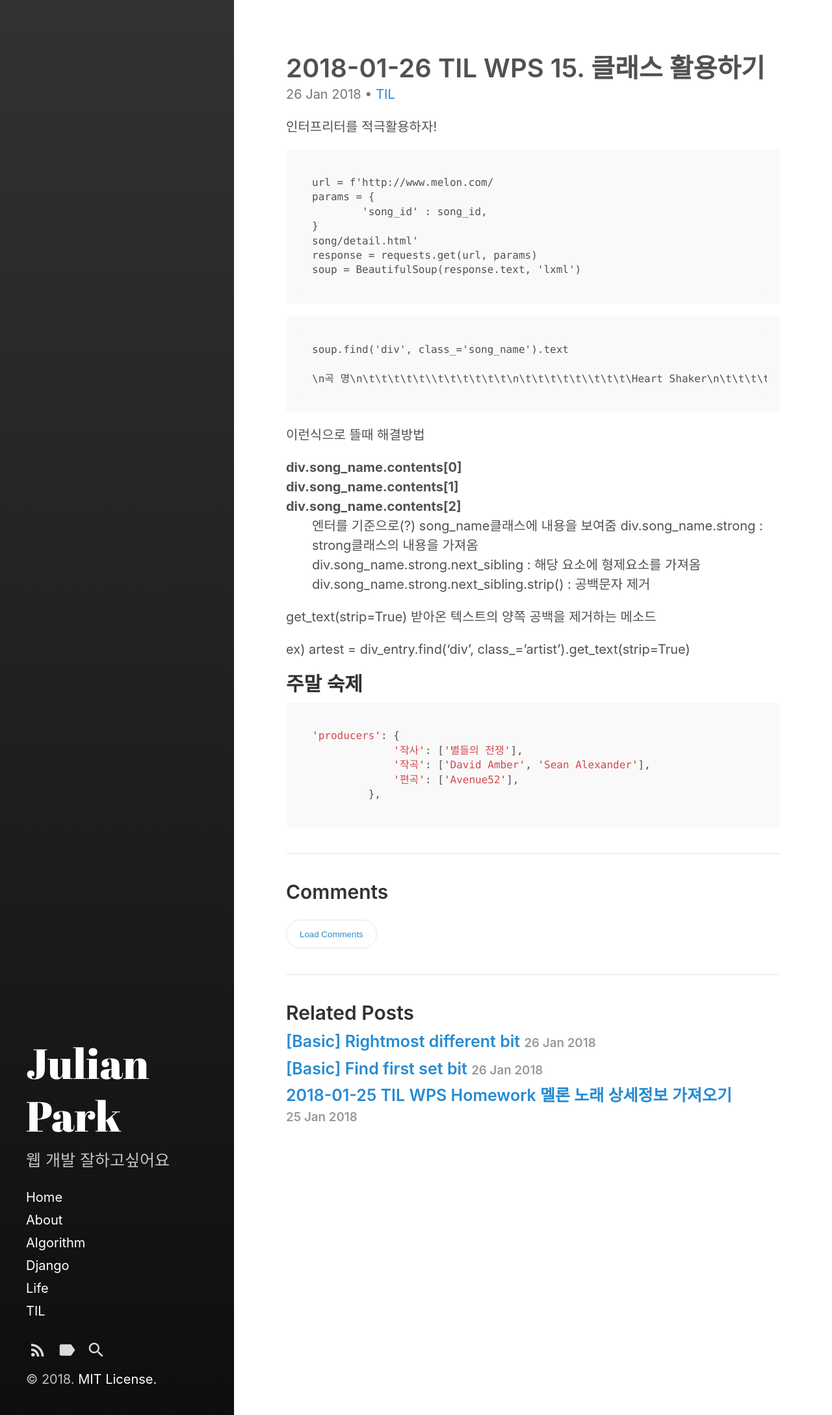
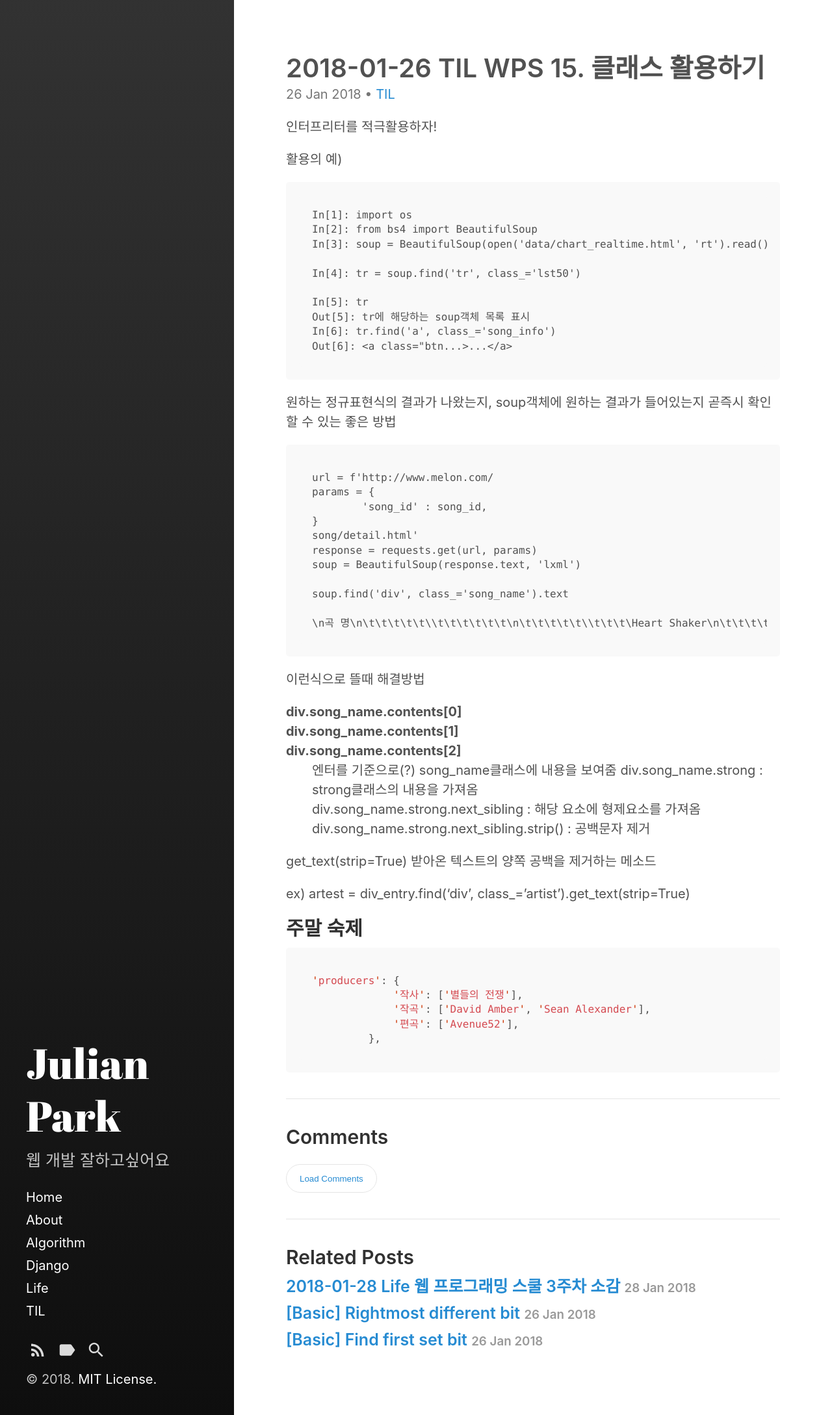
Before and after one commit to Chrisaor/chrisaor.github.com, a Jekyll site: the page built from _posts/TIL/2018-01-26-TIL.md, in a window 1280 px wide. Shown: the whole page at 65% size. Built offline with Jekyll 4.4.1, drawn with Linux system fonts in a browser that asks for light colours.

Commit message:
2018-01-28 LIFE update

````diff
--- /dev/null
+++ b/_posts/LIFE/2018-01-28-LIFE.md
@@ -0,0 +1,18 @@
+---
+layout: post
+title:  "2018-01-28 Life 웹 프로그래밍 스쿨 3주차 소감"
+date:   2018-01-28 11:30:00 +0900
+categories: Life
+---
+
+이제 어느정도 적응이 되어간다. 클래스와 객체에 대한 개념이 어느정도 잡혀가고 웹 페이지가 어떻게 구성되었는지, 또 웹 크롤링 하는 방법도 손에 익어간다. 문제는 수업시간에 처음 설명을 들을 때 거의 이해를 못하고 넘어가는 것이 많다는 것이다. 질문을 하고싶어도 당최 이해가 안되니 뭘 모르는지도 모르겠다. 그래서 수업 녹화를 적극 활용하기로 했다. 수업 시간이 끝나고 자습실에 남아서 강의를 몇 번씩이나 돌려보면서 낯설음을 깨부수고 있다.
+
+아직 전체적인 큰 그림을 보지는 못하고 한 줄, 한 줄의 코드를 이해하는데 시간을 많이 쏟고 있다. 낯선 메소드나, 처음 보는 개념을 접할 때 마음속에 자꾸 두려움이 생긴다. 그 두려움도 익숙해지면 무덤덤해지고 받아들이기 쉬워질 것이라고 생각한다. 원래 성격상 낯을 많이 가리고 새로운 것에 도전하는 것을 많이 두려워했지만 지금은 아니다.
+
+> If it doesn't challeng you, it won't change you
+
+그리고 하루 적어도 한개씩은 커밋하기가 목표였는데.. 어제 실수로 커밋하는 것을 깜빡했다. 잔디밭 중간에 공백이 생겨벼렸다. 너무 마음이 아팠다. 습관을 만드는데 가장 위험한 순간이 지금이다. 사람은 계획을 새울 때 누구나 완벽주의자가 된다고 한다. 사람들은 완벽함을 추구하려다 중간에 포기하게 된다. 하지만 완벽함보다는 어설프게라도 끝까지 해내는 것이 중요하다. 중간에 잔디가 비었다고 해서 내가 만들려 하는 습관은 도중에 멈춰져선 안된다. 여기서 Sheryl Sandberg의 말이 생각났다.
+
+> Done is better than perfect
+
+ 다시 한번 마음에 새기고 가자.
--- a/_posts/TIL/2018-01-26-TIL.md
+++ b/_posts/TIL/2018-01-26-TIL.md
@@ -6,6 +6,23 @@ categories: TIL
 ---
 
 인터프리터를 적극활용하자!
+
+활용의 예)
+
+```
+In[1]: import os
+In[2]: from bs4 import BeautifulSoup
+In[3]: soup = BeautifulSoup(open('data/chart_realtime.html', 'rt').read(), 'lxml')
+
+In[4]: tr = soup.find('tr', class_='lst50')
+
+In[5]: tr
+Out[5]: tr에 해당하는 soup객체 목록 표시
+In[6]: tr.find('a', class_='song_info')
+Out[6]: <a class="btn...>...</a>
+```
+
+원하는 정규표현식의 결과가 나왔는지, soup객체에 원하는 결과가 들어있는지 곧즉시 확인할 수 있는 좋은 방법
 
 
 
@@ -17,10 +34,7 @@ params = {
 song/detail.html'
 response = requests.get(url, params)
 soup = BeautifulSoup(response.text, 'lxml')
-```
 
-
-```
 soup.find('div', class_='song_name').text
 
 \n곡 명\n\t\t\t\t\t\\t\t\t\t\t\t\n\t\t\t\t\t\\t\t\t\Heart Shaker\n\t\t\t\t\t\t\t\
````
Also changed, not shown: _posts/LIFE/2018-01-13-LIFE.md (+1 -1 lines).
